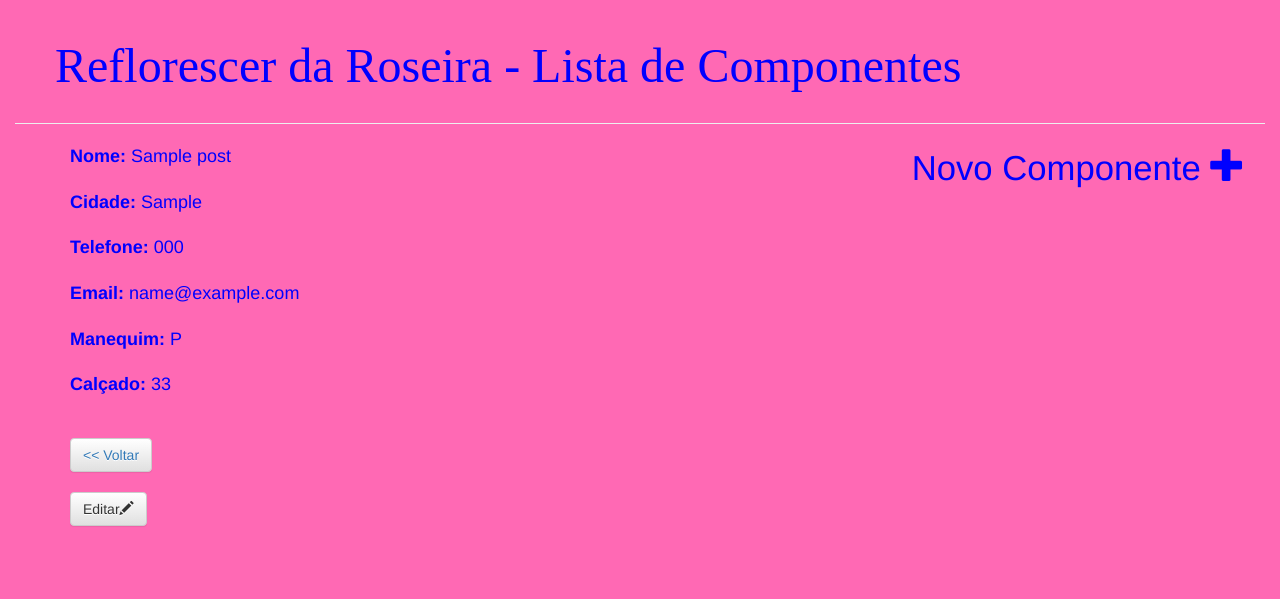
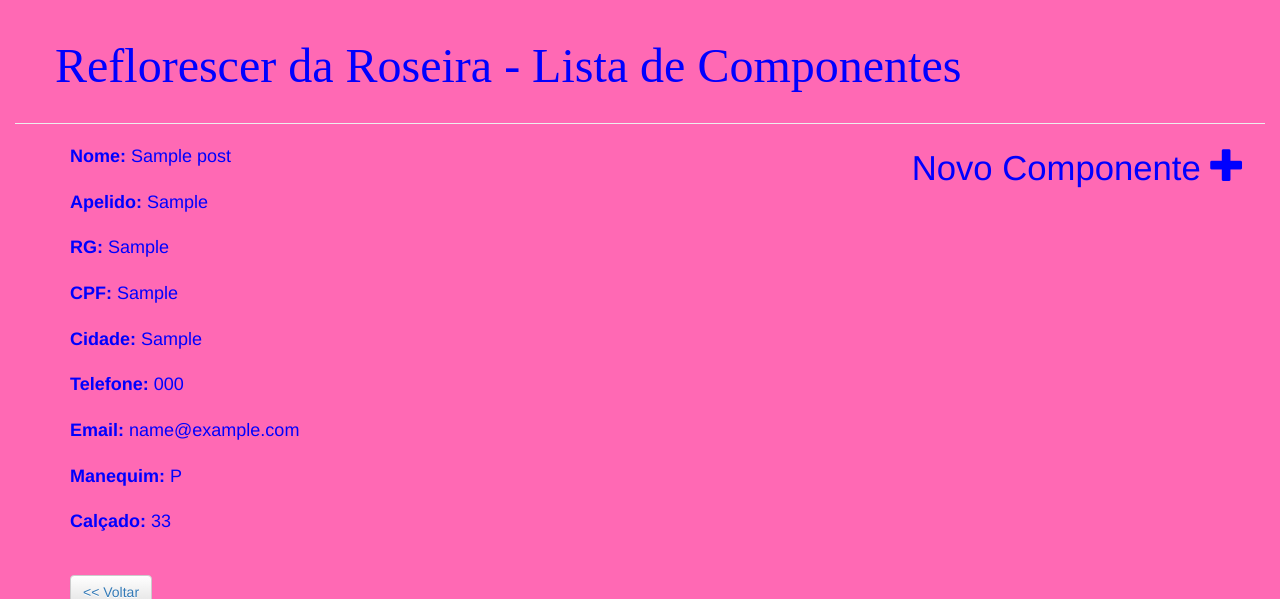
Before and after one commit to leandrobertolini/reflorescer, a Django app: page /post/1/ in a window 1280 px wide. Shown: the top 599 px of the page. Run offline with Django 3.2, Linux system fonts and the light colour scheme; tables that the repository leaves empty hold one stand-in row (values such as "Sample post"); some libraries are stand-ins or nearby versions.

Commit message:
Add fields

```diff
--- a/blog/forms.py
+++ b/blog/forms.py
@@ -5,4 +5,4 @@ class PostForm(forms.ModelForm):
 
     class Meta:
         model = Post
-        fields = ('responsavel','nome','cidade','telefone','email','manequim','calcado','pagamento','obs',)
+        fields = ('responsavel','nome','apelido','rg','cpf','cidade','telefone','email','manequim','calcado','pagamento','obs',)
--- a/blog/models.py
+++ b/blog/models.py
@@ -39,6 +39,9 @@ class Post(models.Model):
 
     responsavel = models.ForeignKey('auth.User')
     nome 		= models.CharField(max_length=400)
+    apelido     = models.CharField(max_length=200,blank=True,null=True)
+    rg          = models.CharField(max_length=20)
+    cpf         = models.CharField(max_length=20)
     telefone    = models.CharField(max_length=20, blank=True)
     email       = models.EmailField(blank=True,null=True)
     cidade 		= models.CharField(max_length=200)
@@ -49,8 +52,6 @@ class Post(models.Model):
 
     created_date = models.DateTimeField(
             default=timezone.now)
-    published_date = models.DateTimeField(
-            blank=True, null=True)
 
     def publish(self):
         self.published_date = timezone.now()
--- a/blog/templates/blog/post_detail.html
+++ b/blog/templates/blog/post_detail.html
@@ -5,6 +5,18 @@
         {% if post.created_date %}
             <div class="list">
                 <b>Nome:</b> {{ post.nome }}
+            </div>
+            <br>
+            <div class="list">
+                <b>Apelido:</b> {{ post.apelido }}
+            </div>
+            <br>
+            <div class="list">
+                <b>RG:</b> {{ post.rg }}
+            </div>
+            <br>
+            <div class="list">
+                <b>CPF:</b> {{ post.cpf }}
             </div>
             <br>
             <div class="list">
--- a/blog/views.py
+++ b/blog/views.py
@@ -33,7 +33,6 @@ def post_edit(request, pk):
         if form.is_valid():
             post = form.save(commit=False)
             post.author = request.user
-            post.published_date = timezone.now()
             post.save()
             return redirect('blog.views.post_detail', pk=post.pk)
     else:
```
Also changed, not shown: 1 other file.
